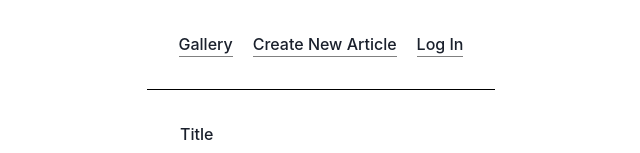
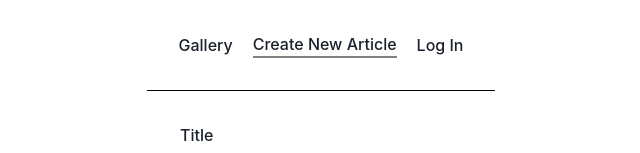
Before and after one commit to DelFlumen/articles-manager, a React (Vite) app in the folder apps/client/: page /add in a window 1280 px wide. Shown: the top 153 px of the page, without its empty margins (319-959 px from the left). Built offline with nearby package versions, Linux system fonts and the light colour scheme.

Commit message:
feat: add NavLinks

```diff
--- a/apps/client/src/components/Header.tsx
+++ b/apps/client/src/components/Header.tsx
@@ -1,5 +1,5 @@
 import React from 'react';
-import { Link } from 'react-router-dom';
+import { NavLink, useMatch } from 'react-router-dom';
 import { Box, Flex, Text } from '@chakra-ui/react';
 
 const MenuItem = ({
@@ -11,11 +11,16 @@ const MenuItem = ({
   to?: string;
   isLast?: boolean;
 }) => {
+  const isActive = useMatch(to);
+
   return (
-    <Box ml={isLast ? 'auto' : ''} borderBottom="1px solid gray">
-      <Link to={to}>
+    <Box
+      ml={isLast ? 'auto' : ''}
+      borderBottom={isActive ? '2px solid gray' : ''}
+    >
+      <NavLink to={to} style={{ textDecoration: 'none' }}>
         <Text display="block">{children}</Text>
-      </Link>
+      </NavLink>
     </Box>
   );
 };
```
